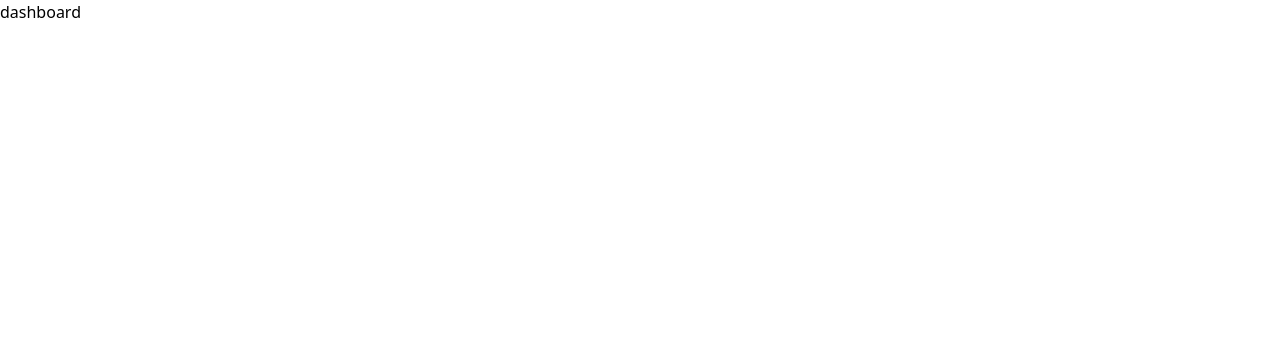
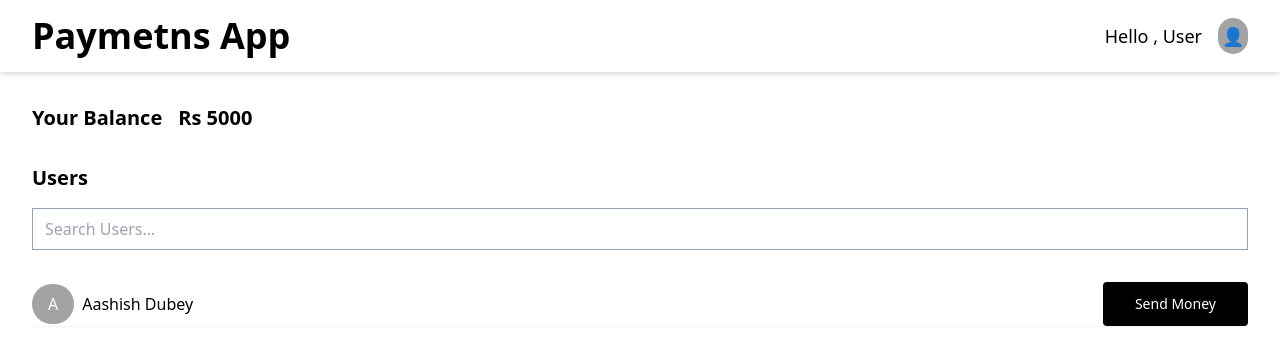
Before and after one commit to aashishdubey1/paytmW8, a React (Vite) app in the folder frontend/: page / in a window 1280 px wide. Shown: the top 364 px of the page. Built offline with nearby package versions, Linux system fonts and the light colour scheme.

Commit message:
feat: added Dashboard page

```diff
--- /dev/null
+++ b/frontend/src/components/Appbar.jsx
@@ -0,0 +1,15 @@
+import React from 'react'
+
+const Appbar = () => {
+  return (
+    <div className='w-full flex justify-between shadow-md px-8 py-4 items-center'>
+        <div className='text-4xl font-bold'>Paymetns App</div>
+        <div className='text-lg font-medium flex justify-center items-center'>
+            Hello , User
+            <div className='rounded-full p-1 bg-neutral-400 ml-4'>👤</div>
+        </div>
+    </div>
+  )
+}
+
+export default Appbar
--- /dev/null
+++ b/frontend/src/components/Balance.jsx
@@ -0,0 +1,16 @@
+import React from 'react'
+
+const Balance = ({balance}) => {
+  return (
+    <div className=' flex'>
+        <div className='text-xl font-bold'>
+            Your Balance
+        </div>
+        <div className='text-xl font-bold pl-4'>
+            Rs {balance}
+        </div>
+    </div>
+  )
+}
+
+export default Balance
--- /dev/null
+++ b/frontend/src/components/Users.jsx
@@ -0,0 +1,35 @@
+import React, { useState } from 'react'
+
+const Users = () => {
+    const [users,setUsers] = useState([
+        {
+            name:"Aashish Dubey",
+            email:"aashish@gmail.com",
+            _id:1,
+        },
+    ])
+  return (
+    <div>
+        <div className='text-xl font-semibold mt-8 mb-4'>Users</div>
+        <input placeholder='Search Users...' className='py-2 px-3 w-full border border-slate-400 mb-4' />
+        {users.map((e)=><User name={e.name} />)}
+    </div>
+  )
+}
+
+
+function  User({name}) {
+    return (
+        <div className='flex justify-between shadow-sm rounded my-4'>
+            <div className='flex justify-center items-center'>
+                <div className='py-2 px-4 bg-neutral-400 text-white font-medium uppercase rounded-full mr-2'>{name[0]}</div>
+                <div className='font-medium'>{name}</div>
+            </div>
+            <div className='px-8 py-3 bg-black text-white text-sm font-medium rounded'>Send Money</div>
+        </div>
+    )
+}
+
+
+
+export default Users
--- a/frontend/src/pages/dashboard.jsx
+++ b/frontend/src/pages/dashboard.jsx
@@ -1,8 +1,17 @@
 import React from 'react'
+import Appbar from '../components/Appbar'
+import Balance from '../components/Balance'
+import Users from '../components/Users'
 
 const Dashboard = () => {
   return (
-    <div>dashboard</div>
+    <div>
+        <Appbar />
+        <div className='m-8'>
+            <Balance balance={5000}/>
+            <Users />
+        </div>
+    </div>
   )
 }
 
--- a/frontend/src/pages/signin.jsx
+++ b/frontend/src/pages/signin.jsx
@@ -8,7 +8,7 @@ import ButtonWarning from '../components/ButtonWarning'
 const Signin = () => {
   return (
     <div className='h-screen w-full flex justify-center items-center bg-neutral-400'>
-        <section className='rounded bg-white w-74 px-8 py-4 '>
+        <section className='rounded-lg bg-white w-74 px-8 py-4 '>
             <Heading label={"Sign In"} />
             <SubHeading label={"Enter your credentials to access your account"} />
             <InputBox label={"Email"} placeholder={"johndoe@example.com"} />
```
